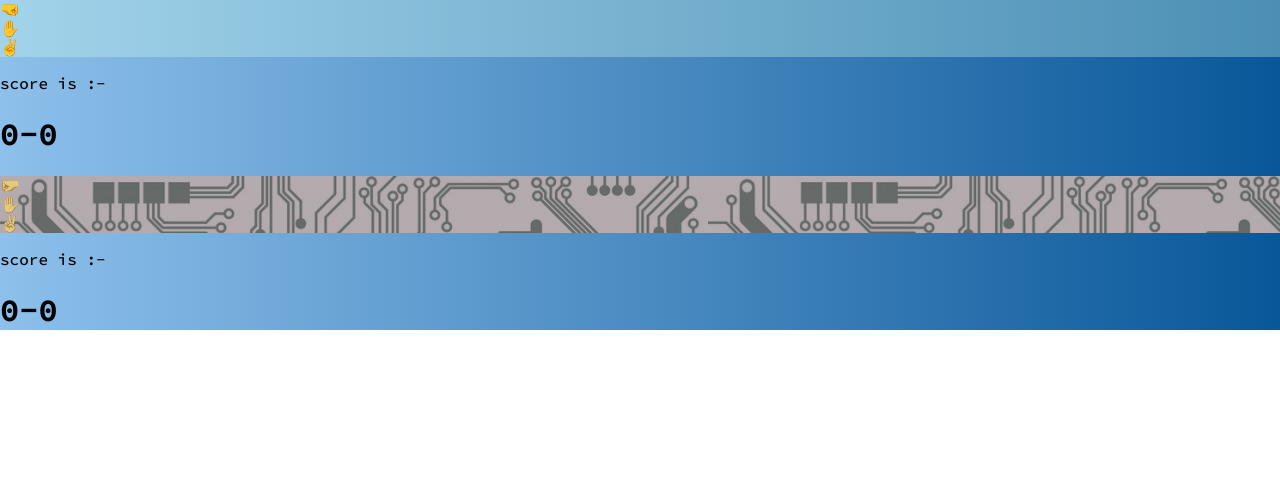
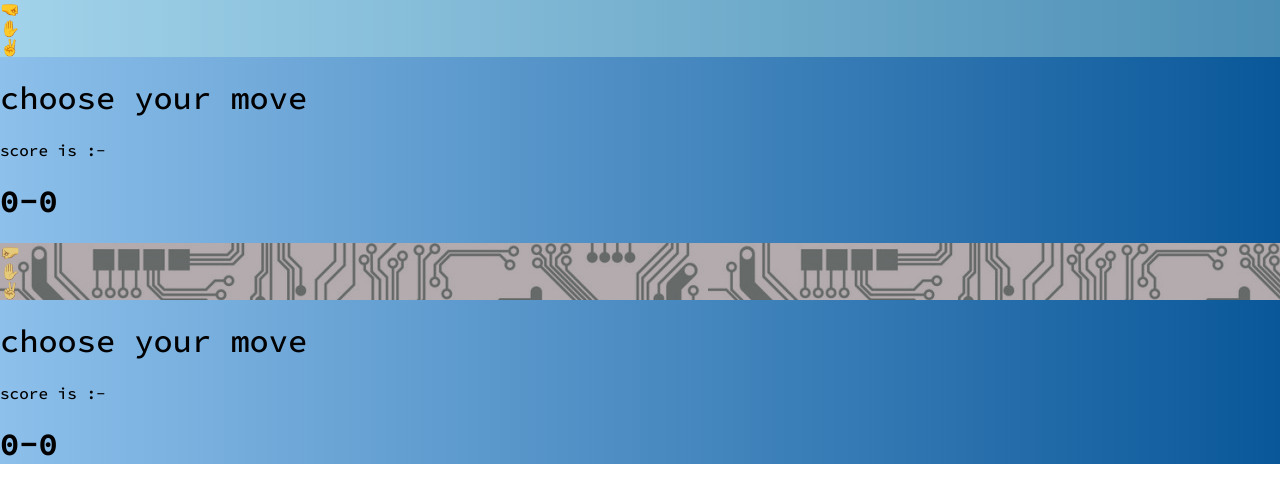
Before and after one commit to constayush/Rock-Paper-Scissors-React, a React (Vite) app: page /play in a window 1280 px wide. Shown: the top 502 px of the page. Built offline with nearby package versions, Linux system fonts and the light colour scheme; a web font is replaced by a local one.

Commit message:
Final mobile ui Update Play.jsx

```diff
--- a/src/pages/Play.jsx
+++ b/src/pages/Play.jsx
@@ -136,7 +136,7 @@ let loco = useLocation();
 
 
   return (
-    <div className='Play w-screen h-fit lg:h-screen flex flex-col lg:flex-row justify-center items-center p-[8rem]'>
+    <div className='Play w-screen h-screen lg:h-screen flex flex-col lg:flex-row justify-center items-center p-[8rem]'>
 
 
       <div className='w-fit h-fith-fit lg:h-[40rem] flex lg:flex-row flex-row  gap-[1.5rem] justify-between items-center '>
@@ -151,8 +151,10 @@ let loco = useLocation();
 
 
 
+
         <div className='hidden lg:visible scoreCounter font text-white  text-nowrap flex flex-col justify-center items-center'>
-  <p className='text-[1.5rem] lg:text-[2.5rem]'>score is :-</p>
+ <h1 className='font text-white text-[1.2rem] lg:text-[2.5rem] text-nowrap'>{displayText}</h1>
+          <p className='text-[1.5rem] lg:text-[2.5rem]'>score is :-</p>
   <h1 className='text-[2rem] lg:text-[3.5rem]'>{userScore}-{compScore}</h1>
 </div>
 
@@ -171,6 +173,7 @@ let loco = useLocation();
       </div>
 
 <div className='visible lg:hidden scoreCounter font text-white  text-nowrap flex flex-col justify-center items-center'>
+  <h1 className='font text-white text-[1.2rem] lg:text-[2.5rem] text-nowrap'>{displayText}</h1>
   <p className='text-[1.5rem] lg:text-[2.5rem]'>score is :-</p>
   <h1 className='text-[2rem] lg:text-[3.5rem]'>{userScore}-{compScore}</h1>
 </div>
```
